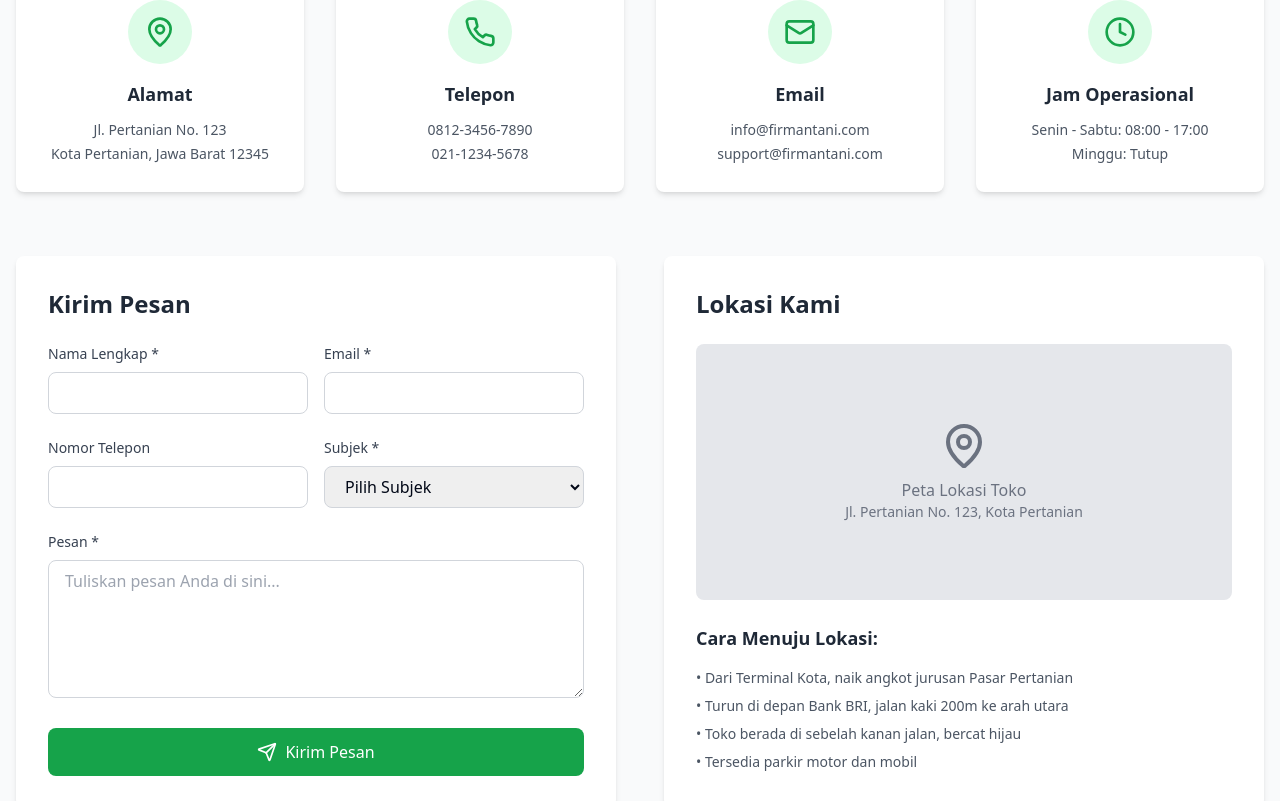
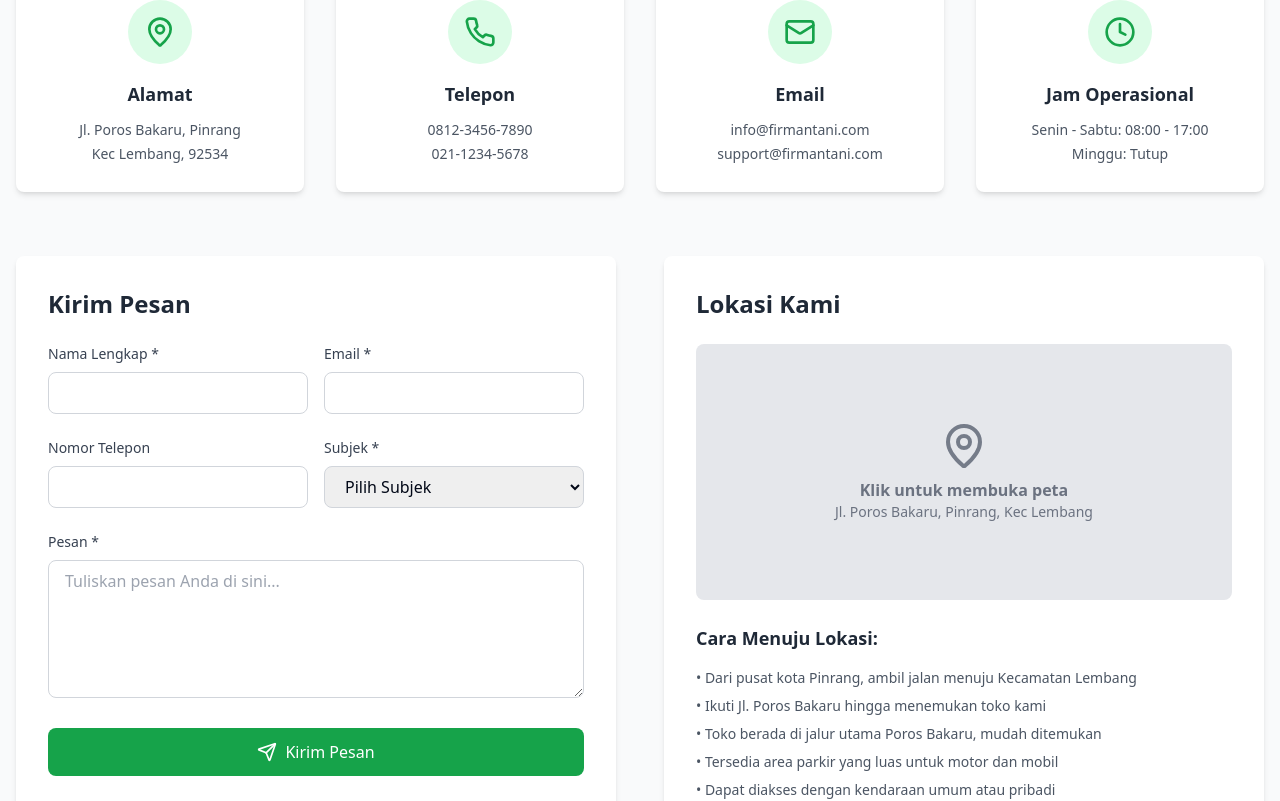
Before and after one commit to Cim31/tani-firman-webflow-design, a React (Vite) app: page /contact in a window 1280 px wide. Shown: the part 400-1201 px from the top of the page. Built offline with nearby package versions, Linux system fonts and the light colour scheme.

Commit message:
Add animations and update contact info
Added animations to make the site more engaging. Updated contact information to Jl. Poros Bakaru, Pinrang, Kec Lembang, 92534. Included a description of how to reach the location based on the provided map link.

```diff
--- a/src/pages/Contact.tsx
+++ b/src/pages/Contact.tsx
@@ -32,7 +32,7 @@ const Contact = () => {
     {
       icon: MapPin,
       title: 'Alamat',
-      details: ['Jl. Pertanian No. 123', 'Kota Pertanian, Jawa Barat 12345'],
+      details: ['Jl. Poros Bakaru, Pinrang', 'Kec Lembang, 92534'],
     },
     {
       icon: Phone,
@@ -56,10 +56,10 @@ const Contact = () => {
       <Header />
 
       {/* Hero Section */}
-      <section className="bg-gradient-to-r from-green-600 to-green-800 text-white py-16">
+      <section className="bg-gradient-to-r from-green-600 to-green-800 text-white py-16 overflow-hidden">
         <div className="container mx-auto px-4 text-center">
-          <h1 className="text-4xl md:text-5xl font-bold mb-4">Hubungi Kami</h1>
-          <p className="text-xl text-green-100 max-w-2xl mx-auto">
+          <h1 className="text-4xl md:text-5xl font-bold mb-4 animate-fade-in">Hubungi Kami</h1>
+          <p className="text-xl text-green-100 max-w-2xl mx-auto animate-fade-in animation-delay-200">
             Kami siap membantu Anda dengan kebutuhan pertanian. Jangan ragu untuk menghubungi kami!
           </p>
         </div>
@@ -70,13 +70,17 @@ const Contact = () => {
         <div className="container mx-auto px-4">
           <div className="grid grid-cols-1 md:grid-cols-2 lg:grid-cols-4 gap-8 mb-16">
             {contactInfo.map((info, index) => (
-              <div key={index} className="bg-white rounded-lg shadow-md p-6 text-center">
-                <div className="bg-green-100 w-16 h-16 rounded-full flex items-center justify-center mx-auto mb-4">
-                  <info.icon className="h-8 w-8 text-green-600" />
+              <div
+                key={index}
+                className="bg-white rounded-lg shadow-md p-6 text-center hover-scale transition-all duration-300 hover:shadow-xl animate-fade-in"
+                style={{ animationDelay: `${index * 150}ms` }}
+              >
+                <div className="bg-green-100 w-16 h-16 rounded-full flex items-center justify-center mx-auto mb-4 transition-transform duration-300 hover:scale-110">
+                  <info.icon className="h-8 w-8 text-green-600 transition-all duration-300" />
                 </div>
                 <h3 className="text-lg font-semibold text-gray-800 mb-3">{info.title}</h3>
                 {info.details.map((detail, detailIndex) => (
-                  <p key={detailIndex} className="text-gray-600 text-sm mb-1">{detail}</p>
+                  <p key={detailIndex} className="text-gray-600 text-sm mb-1 transition-colors duration-300 hover:text-green-600">{detail}</p>
                 ))}
               </div>
             ))}
@@ -85,7 +89,7 @@ const Contact = () => {
           {/* Contact Form & Map */}
           <div className="grid grid-cols-1 lg:grid-cols-2 gap-12">
             {/* Contact Form */}
-            <div className="bg-white rounded-lg shadow-md p-8">
+            <div className="bg-white rounded-lg shadow-md p-8 animate-fade-in hover:shadow-xl transition-all duration-300">
               <h2 className="text-2xl font-bold text-gray-800 mb-6">Kirim Pesan</h2>
               <form onSubmit={handleSubmit} className="space-y-6">
                 <div className="grid grid-cols-1 md:grid-cols-2 gap-4">
@@ -97,7 +101,7 @@ const Contact = () => {
                       type="text"
                       name="name"
                       required
-                      className="w-full px-4 py-2 border border-gray-300 rounded-lg focus:ring-2 focus:ring-green-500 focus:border-transparent"
+                      className="w-full px-4 py-2 border border-gray-300 rounded-lg focus:ring-2 focus:ring-green-500 focus:border-transparent transition-all duration-300 hover:border-green-400"
                       value={formData.name}
                       onChange={handleInputChange}
                     />
@@ -110,7 +114,7 @@ const Contact = () => {
                       type="email"
                       name="email"
                       required
-                      className="w-full px-4 py-2 border border-gray-300 rounded-lg focus:ring-2 focus:ring-green-500 focus:border-transparent"
+                      className="w-full px-4 py-2 border border-gray-300 rounded-lg focus:ring-2 focus:ring-green-500 focus:border-transparent transition-all duration-300 hover:border-green-400"
                       value={formData.email}
                       onChange={handleInputChange}
                     />
@@ -125,7 +129,7 @@ const Contact = () => {
                     <input
                       type="tel"
                       name="phone"
-                      className="w-full px-4 py-2 border border-gray-300 rounded-lg focus:ring-2 focus:ring-green-500 focus:border-transparent"
+                      className="w-full px-4 py-2 border border-gray-300 rounded-lg focus:ring-2 focus:ring-green-500 focus:border-transparent transition-all duration-300 hover:border-green-400"
                       value={formData.phone}
                       onChange={handleInputChange}
                     />
@@ -137,7 +141,7 @@ const Contact = () => {
                     <select
                       name="subject"
                       required
-                      className="w-full px-4 py-2 border border-gray-300 rounded-lg focus:ring-2 focus:ring-green-500 focus:border-transparent"
+                      className="w-full px-4 py-2 border border-gray-300 rounded-lg focus:ring-2 focus:ring-green-500 focus:border-transparent transition-all duration-300 hover:border-green-400"
                       value={formData.subject}
                       onChange={handleInputChange}
                     >
@@ -159,7 +163,7 @@ const Contact = () => {
                     name="message"
                     required
                     rows={5}
-                    className="w-full px-4 py-2 border border-gray-300 rounded-lg focus:ring-2 focus:ring-green-500 focus:border-transparent"
+                    className="w-full px-4 py-2 border border-gray-300 rounded-lg focus:ring-2 focus:ring-green-500 focus:border-transparent transition-all duration-300 hover:border-green-400"
                     placeholder="Tuliskan pesan Anda di sini..."
                     value={formData.message}
                     onChange={handleInputChange}
@@ -168,32 +172,34 @@ const Contact = () => {
 
                 <button
                   type="submit"
-                  className="w-full bg-green-600 text-white py-3 px-6 rounded-lg hover:bg-green-700 transition-colors duration-200 flex items-center justify-center space-x-2"
+                  className="w-full bg-green-600 text-white py-3 px-6 rounded-lg hover:bg-green-700 transition-all duration-300 flex items-center justify-center space-x-2 hover-scale hover:shadow-lg"
                 >
-                  <Send className="h-5 w-5" />
+                  <Send className="h-5 w-5 transition-transform duration-300" />
                   <span>Kirim Pesan</span>
                 </button>
               </form>
             </div>
 
             {/* Map Placeholder */}
-            <div className="bg-white rounded-lg shadow-md p-8">
+            <div className="bg-white rounded-lg shadow-md p-8 animate-fade-in hover:shadow-xl transition-all duration-300">
               <h2 className="text-2xl font-bold text-gray-800 mb-6">Lokasi Kami</h2>
-              <div className="bg-gray-200 h-64 rounded-lg flex items-center justify-center mb-6">
-                <div className="text-center text-gray-500">
-                  <MapPin className="h-12 w-12 mx-auto mb-2" />
-                  <p>Peta Lokasi Toko</p>
-                  <p className="text-sm">Jl. Pertanian No. 123, Kota Pertanian</p>
+              <div className="bg-gray-200 h-64 rounded-lg flex items-center justify-center mb-6 hover:bg-gray-300 transition-colors duration-300 cursor-pointer"
+                   onClick={() => window.open('https://maps.app.goo.gl/ixNF4zWYgGswwCpG9', '_blank')}>
+                <div className="text-center text-gray-500 hover:text-gray-600 transition-colors duration-300">
+                  <MapPin className="h-12 w-12 mx-auto mb-2 animate-pulse" />
+                  <p className="font-semibold">Klik untuk membuka peta</p>
+                  <p className="text-sm">Jl. Poros Bakaru, Pinrang, Kec Lembang</p>
                 </div>
               </div>
 
               <div className="space-y-4">
                 <h3 className="text-lg font-semibold text-gray-800">Cara Menuju Lokasi:</h3>
                 <ul className="text-gray-600 space-y-2 text-sm">
-                  <li>• Dari Terminal Kota, naik angkot jurusan Pasar Pertanian</li>
-                  <li>• Turun di depan Bank BRI, jalan kaki 200m ke arah utara</li>
-                  <li>• Toko berada di sebelah kanan jalan, bercat hijau</li>
-                  <li>• Tersedia parkir motor dan mobil</li>
+                  <li className="hover:text-green-600 transition-colors duration-300">• Dari pusat kota Pinrang, ambil jalan menuju Kecamatan Lembang</li>
+                  <li className="hover:text-green-600 transition-colors duration-300">• Ikuti Jl. Poros Bakaru hingga menemukan toko kami</li>
+                  <li className="hover:text-green-600 transition-colors duration-300">• Toko berada di jalur utama Poros Bakaru, mudah ditemukan</li>
+                  <li className="hover:text-green-600 transition-colors duration-300">• Tersedia area parkir yang luas untuk motor dan mobil</li>
+                  <li className="hover:text-green-600 transition-colors duration-300">• Dapat diakses dengan kendaraan umum atau pribadi</li>
                 </ul>
               </div>
             </div>
```
